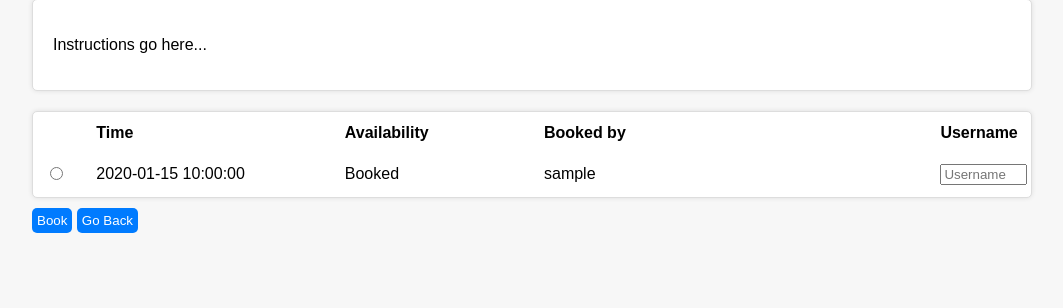
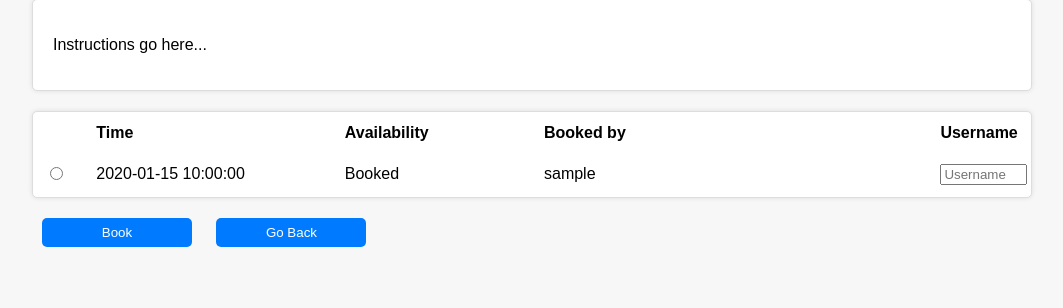
Before and after one commit to Azakh993/ID1212-Network-Programming, a Flask app: template templates/bookable_slots.html in a window 1280 px wide. Shown: the part 421-729 px from the top of the page, without its empty margins (108-1171 px from the left). Run offline with Flask 3, Linux system fonts and the light colour scheme; the template is opened without the code that fills it: most values are stand-ins (such as "Sample title", 1, 10 or a date in 2020); parts of the project's set-up code (start-up, migrations or seed data) failed here and were passed over.

Commit message:
Minor visual adjustments.

```diff
--- a/static/css/bookable_slots.css
+++ b/static/css/bookable_slots.css
@@ -29,7 +29,7 @@ h1 {
     box-shadow: 0 0 5px rgba(0, 0, 0, 0.1);
 }
 
-#slotsTable {
+#slotsTable, #detailsTable {
     width: 100%;
     background-color: #fff;
     border: 1px solid #ddd;
@@ -55,10 +55,12 @@ h1 {
 }
 
 button {
+    width: 150px;
     background-color: #007BFF;
     color: white;
     border: none;
     border-radius: 5px;
-    padding: 5px 5px 5px 5px;
+    padding: 7px 7px 7px 7px;
+    margin: 10px 10px 10px 10px;
     cursor: pointer;
 }
```
